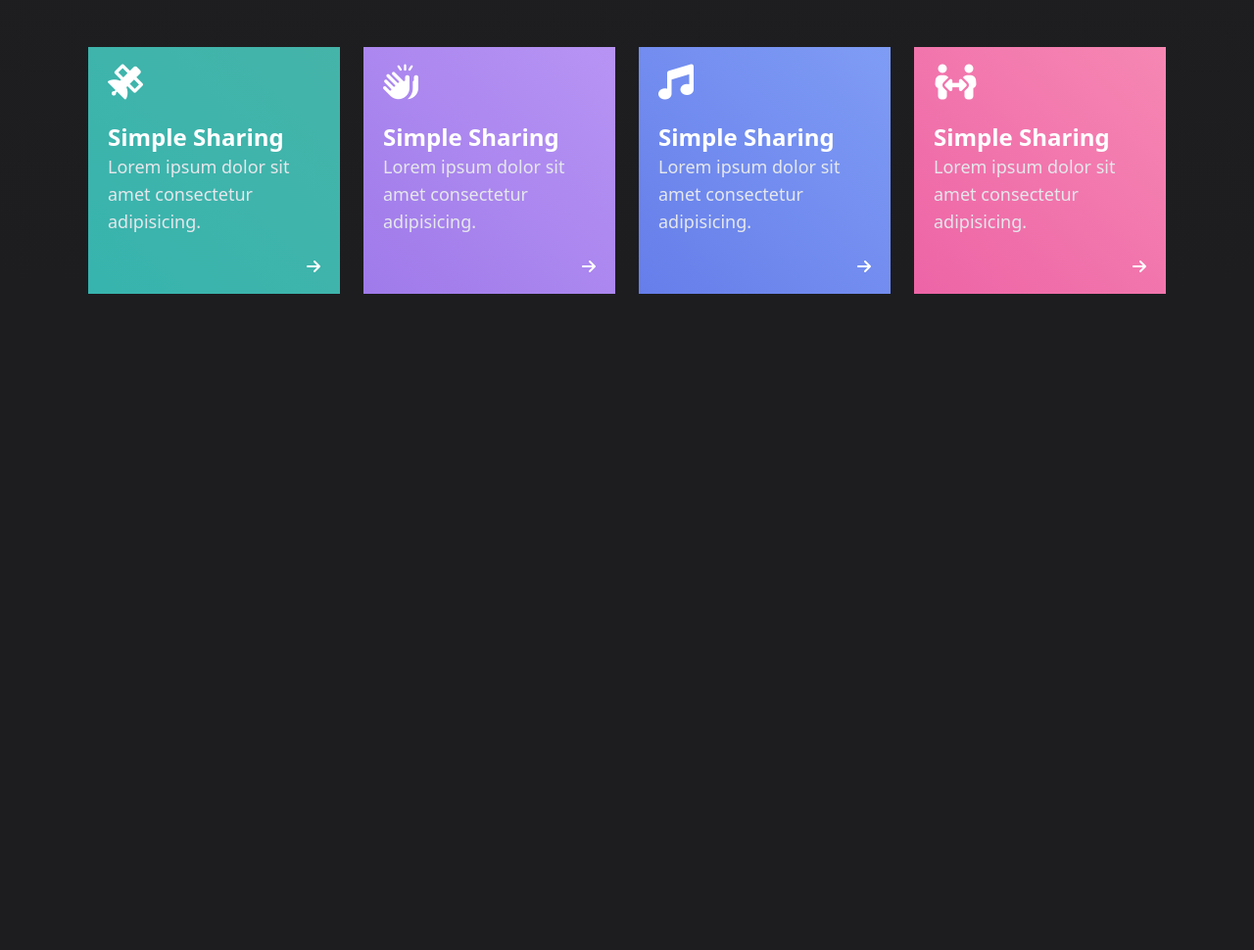
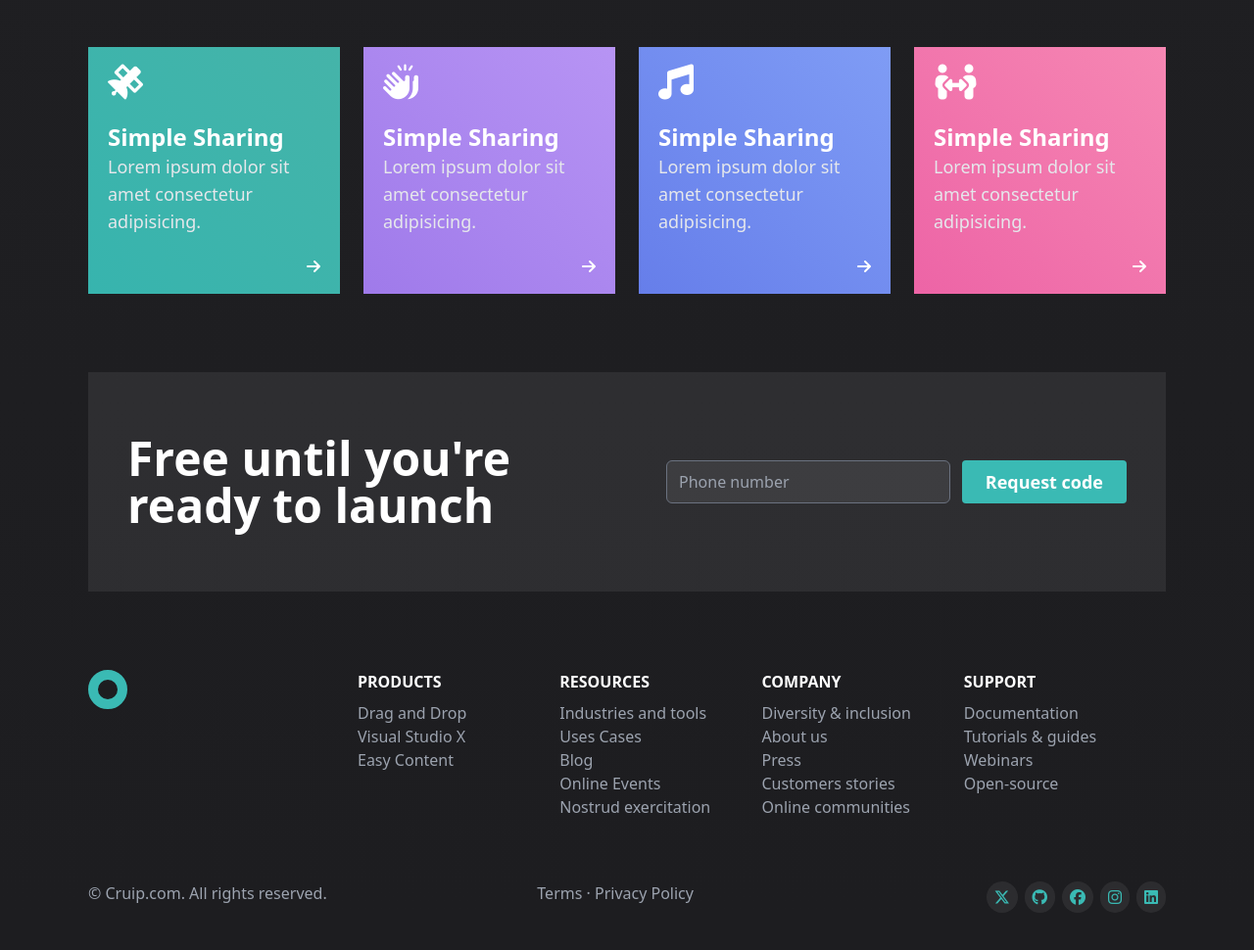
Before and after one commit to DrZiMo/cruip-website, a website: page src/index.html in a window 1280 px wide. Shown: the part 5829-6799 px from the top of the page at 98% size. Before the commit the page ends 6129 px from the top, so only its background shows below. Drawn offline with Linux system fonts and the light colour scheme.

Commit message:
finished the footer section

```diff
--- a/src/index.html
+++ b/src/index.html
@@ -521,6 +521,89 @@
                 </div>
             </div>
         </div>
+
+        <!-- launch section -->
+        <div
+            class="launch-section w-[1100px] mx-auto bg-slight_white px-10 py-16 flex justify-between items-center gap-10 mt-20">
+            <div class="launch-text text-white font-bold text-5xl w-1/2">Free until you're ready to launch</div>
+            <div class="input-part flex gap-3 h-fit flex-grow">
+                <input type="text"
+                    class="bg-slight_white outline-none px-3 rounded-md border border-gray-500 w-1/2 flex-grow"
+                    placeholder="Phone number">
+                <div class="button bg-green text-white text-lg py-2 px-6 font-semibold rounded">Request code</div>
+            </div>
+        </div>
+
+        <!-- footer -->
+        <footer class="w-[1100px] mx-auto mt-20">
+            <div class="top-part flex">
+                <div class="logo-part w-1/3">
+                    <div class="logo w-10 h-10 rounded-full bg-dark border-[10px] border-green"></div>
+                </div>
+                <div class="right-part w-full">
+                    <div class="parts grid grid-cols-4">
+                        <div class="part">
+                            <div class="part-title text-white font-semibold mb-2">PRODUCTS</div>
+                            <div class="part-content text-gray-400 list-none">
+                                <li class="cursor-pointer transition hover:underline">Drag and Drop</li>
+                                <li class="cursor-pointer transition hover:underline">Visual Studio X</li>
+                                <li class="cursor-pointer transition hover:underline">Easy Content</li>
+                            </div>
+                        </div>
+                        <div class="part">
+                            <div class="part-title text-white font-semibold mb-2">RESOURCES</div>
+                            <div class="part-content text-gray-400 list-none">
+                                <li class="cursor-pointer transition hover:underline">Industries and tools</li>
+                                <li class="cursor-pointer transition hover:underline">Uses Cases</li>
+                                <li class="cursor-pointer transition hover:underline">Blog</li>
+                                <li class="cursor-pointer transition hover:underline">Online Events</li>
+                                <li class="cursor-pointer transition hover:underline">Nostrud exercitation</li>
+                            </div>
+                        </div>
+                        <div class="part">
+                            <div class="part-title text-white font-semibold mb-2">COMPANY</div>
+                            <div class="part-content text-gray-400 list-none">
+                                <li class="cursor-pointer transition hover:underline">Diversity & inclusion</li>
+                                <li class="cursor-pointer transition hover:underline">About us</li>
+                                <li class="cursor-pointer transition hover:underline">Press</li>
+                                <li class="cursor-pointer transition hover:underline">Customers stories</li>
+                                <li class="cursor-pointer transition hover:underline">Online communities</li>
+                            </div>
+                        </div>
+                        <div class="part">
+                            <div class="part-title text-white font-semibold mb-2">SUPPORT</div>
+                            <div class="part-content text-gray-400 list-none">
+                                <li class="cursor-pointer transition hover:underline">Documentation</li>
+                                <li class="cursor-pointer transition hover:underline">Tutorials & guides</li>
+                                <li class="cursor-pointer transition hover:underline">Webinars</li>
+                                <li class="cursor-pointer transition hover:underline">Open-source</li>
+                            </div>
+                        </div>
+                    </div>
+                </div>
+            </div>
+            <div class="bottom-part flex justify-between my-16">
+                <div class="w-1/4 text-gray-400">© Cruip.com. All rights reserved.</div>
+                <div class="w-1/4 text-gray-400">Terms · Privacy Policy</div>
+                <div class="icons text-green w-1/6 flex justify-between">
+                    <div class="bg-slight_white w-fit px-2 py-1 rounded-full">
+                        <i class="fa-brands fa-x-twitter"></i>
+                    </div>
+                    <div class="bg-slight_white w-fit px-2 py-1 rounded-full">
+                        <i class="fa-brands fa-github"></i>
+                    </div>
+                    <div class="bg-slight_white w-fit px-2 py-1 rounded-full">
+                        <i class="fa-brands fa-facebook"></i>
+                    </div>
+                    <div class="bg-slight_white w-fit px-2 py-1 rounded-full">
+                        <i class="fa-brands fa-instagram"></i>
+                    </div>
+                    <div class="bg-slight_white w-fit px-2 py-1 rounded-full">
+                        <i class="fa-brands fa-linkedin"></i>
+                    </div>
+                </div>
+            </div>
+        </footer>
     </div>
 </body>
 
```
Also changed, not shown: src/output.css, 1 other file.
